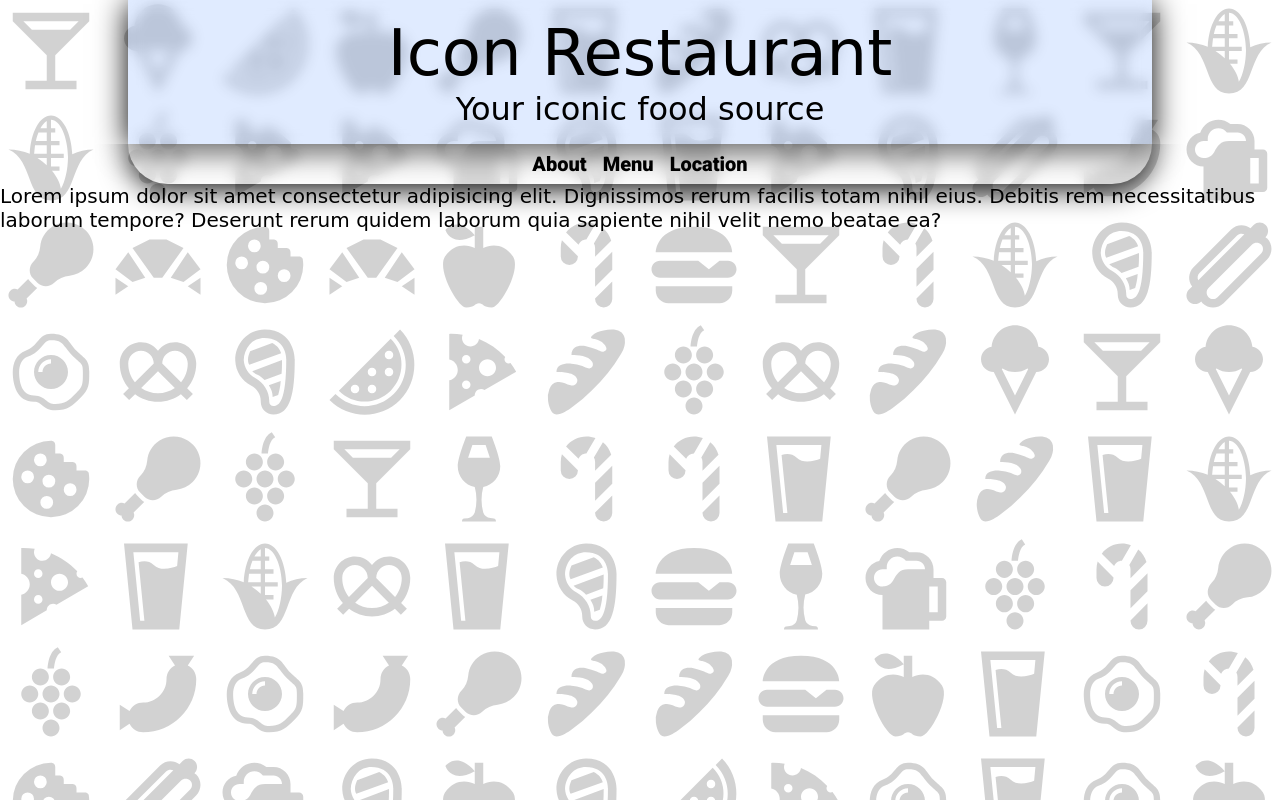
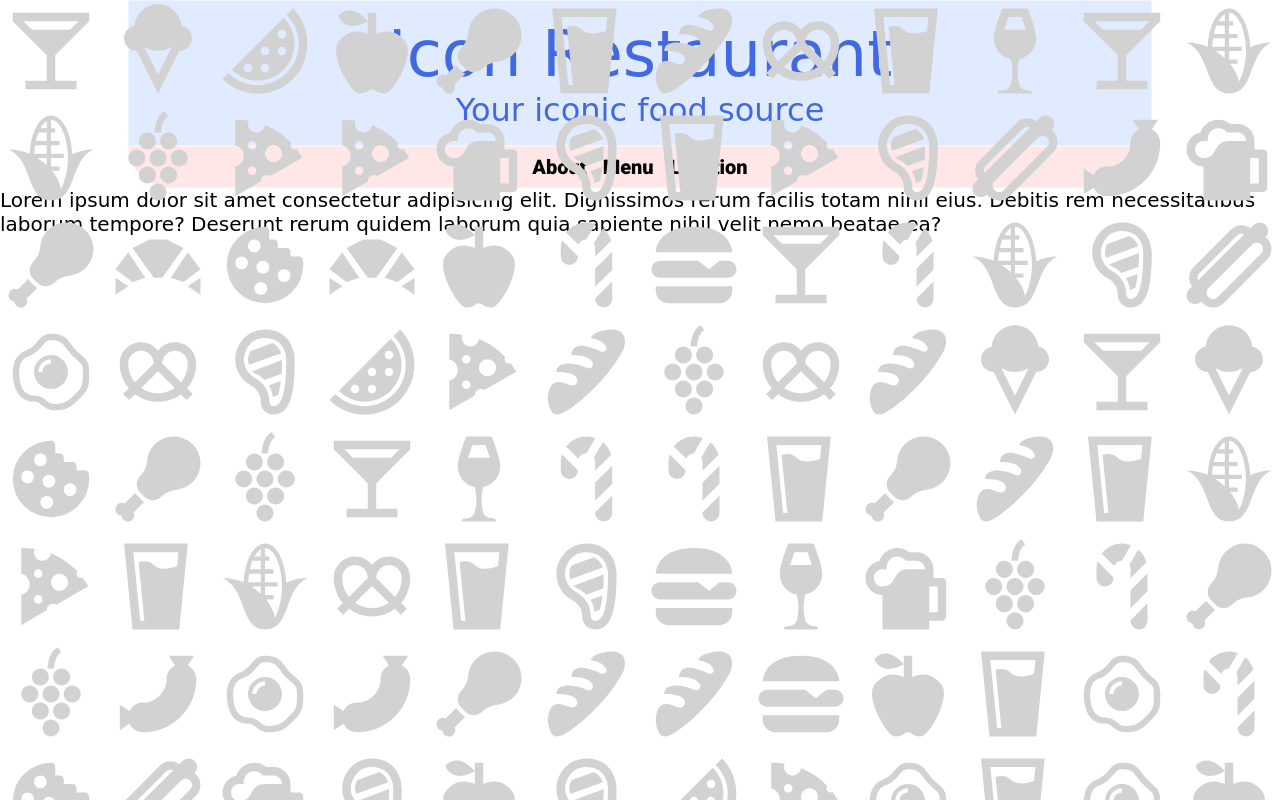
Before and after one commit to rshp/odin-restaurant-page, a website built with webpack: page src/index.html in a window 1280 px wide. Built offline with nearby package versions, Linux system fonts and the light colour scheme; a web font is replaced by a local one.

Commit message:
Finalize glass css styling

```diff
--- a/src/style.css
+++ b/src/style.css
@@ -18,26 +18,12 @@ body {
 header {
 	padding: 1rem;
 	text-align: center;
-	pointer-events: none;
 	width: 80vw;
 	position: relative;
 	/* From https://css.glass */
 	background: rgba(83, 142, 253, 0.18);
-	/* box-shadow: 0 4px 30px rgb(0, 0, 0); */
-	backdrop-filter: blur(6.5px);
-	-webkit-backdrop-filter: blur(6.5px);
-	/* border: 1px solid rgba(255, 255, 255, 0.4); */
-}
-
-header::after {
-	content: '';
-	position: absolute;
-	top: 0px;
-	left: 0px;
-	bottom: 0px;
-	right: 0px;
-	box-shadow: 0 4px 30px rgb(0, 0, 0);
-	z-index: -1;
+	border: 1px solid rgba(255, 255, 255, 0.4);
+	color: royalblue;
 }
 
 header .title {
@@ -56,25 +42,22 @@ nav {
 	padding: 0.5rem;
 	gap: 1rem;
 	border-radius: 0 0 5rem 5rem;
-	background: rgba(255, 255, 255, 0.18);
+	background: rgba(255, 186, 186, 0.344);
 	backdrop-filter: blur(6.5px);
 	-webkit-backdrop-filter: blur(6.5px);
-	/* border: 1px solid rgba(255, 255, 255, 0.4); */
-}
-
-nav::after {
-	content: '';
-	position: absolute;
-	top: 0px;
-	left: 0px;
-	bottom: 0px;
-	right: 0px;
-	box-shadow: 0 4px 30px rgb(0, 0, 0);
-	z-index: -1;
-	border-radius: 0 0 5rem 5rem;
-	clip-path: inset(0px -40px -40px -40px);
+	border: 1px solid rgba(255, 255, 255, 0.4);
 }
 
 main {
+}
+
+.hero-wrapper {
+	filter: drop-shadow(10px 10px 3px rgb(0, 0, 0));
+	backdrop-filter: blur(6.5px);
+	-webkit-backdrop-filter: blur(16.5px);
 	pointer-events: none;
 }
+
+.tab {
+	pointer-events: all;
+}
--- a/src/styles/background.css
+++ b/src/styles/background.css
@@ -1,7 +1,6 @@
 .background-container {
 	position: fixed;
 	top: 0;
-	z-index: -1;
 	display: grid;
 	width: 100vw;
 	height: 100vh;
```
